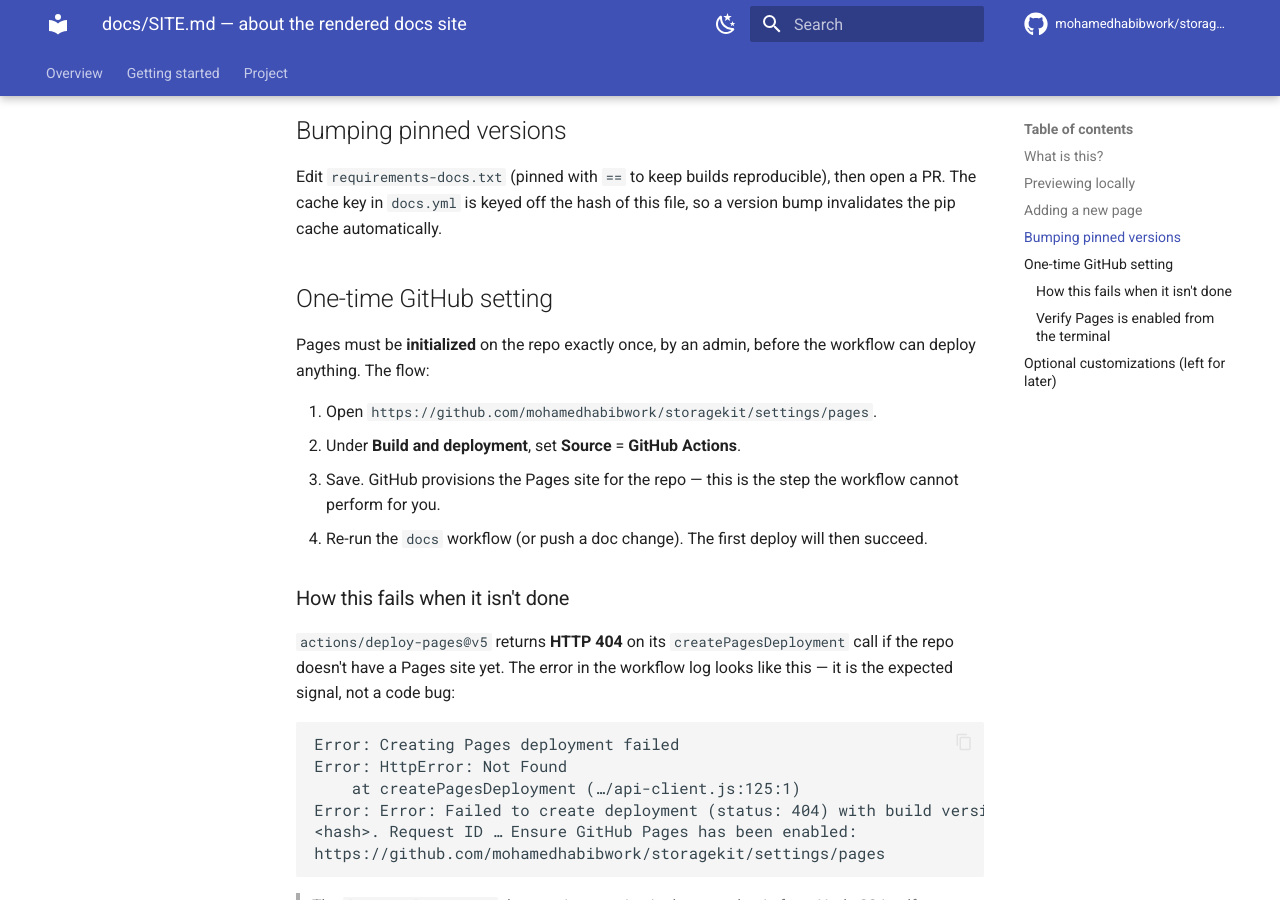
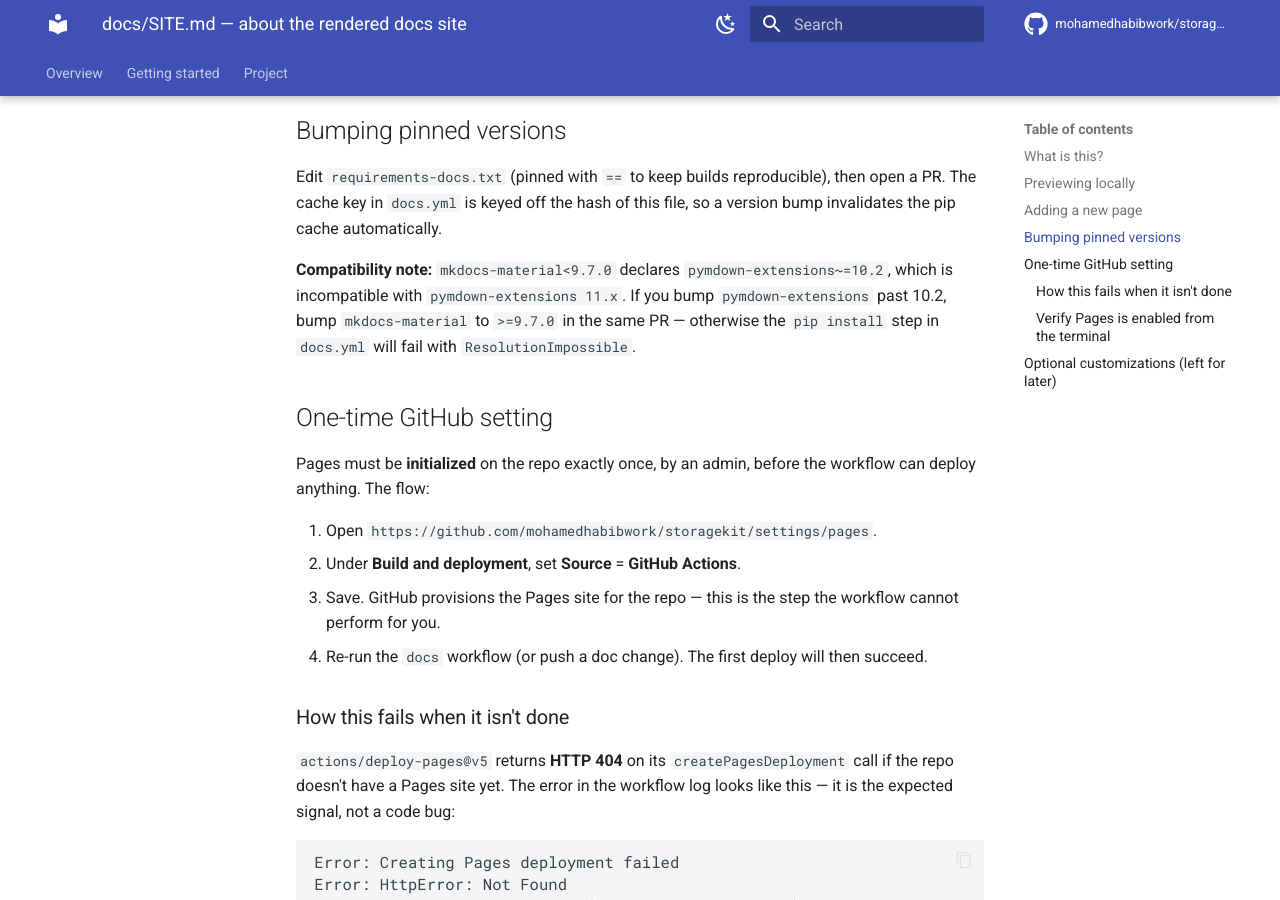
Before and after one commit to mohamedhabibwork/storagekit, an MkDocs documentation site: the page built from docs/SITE.md, in a window 1280 px wide and 900 px high, scrolled down 1569 px. Built offline with MkDocs 1.6.1 and Material for MkDocs 9.7.7, drawn with Linux system fonts in a browser that asks for light colours; comment, search, counter and statistics services are not loaded.

Commit message:
fix(docs): bump mkdocs-material to 9.7.7 for pymdown-extensions 11.x
mkdocs-material<9.7.0 declares pymdown-extensions~=10.2, which conflicts
with the pymdown-extensions==11.0.1 pin from dependabot (#11) and breaks
the docs CI workflow with ResolutionImpossible.

Bump mkdocs-material to 9.7.7 (latest, also relaxes to pymdown-extensions>=10.2),
verified with pip install --dry-run + mkdocs build --strict --clean locally.
Add a compatibility note in requirements-docs.txt and docs/SITE.md so the next
maintainer bumping either pin knows they must move together.

```diff
--- a/docs/SITE.md
+++ b/docs/SITE.md
@@ -57,6 +57,12 @@ reproducible), then open a PR. The cache key in `docs.yml` is keyed off
 the hash of this file, so a version bump invalidates the pip cache
 automatically.
 
+**Compatibility note:** `mkdocs-material<9.7.0` declares
+`pymdown-extensions~=10.2`, which is incompatible with
+`pymdown-extensions 11.x`. If you bump `pymdown-extensions` past 10.2,
+bump `mkdocs-material` to `>=9.7.0` in the same PR — otherwise the
+`pip install` step in `docs.yml` will fail with `ResolutionImpossible`.
+
 ## One-time GitHub setting
 
 Pages must be **initialized** on the repo exactly once, by an admin,
--- a/requirements-docs.txt
+++ b/requirements-docs.txt
@@ -1,5 +1,8 @@
 # Pinned for reproducible MkDocs builds in CI.
 # Bump these in a separate PR when upgrading.
+# NOTE: mkdocs-material<9.7.0 pins pymdown-extensions~=10.2, which is
+# incompatible with pymdown-extensions 11.x. If you bump pymdown-extensions
+# past 10.2, bump mkdocs-material to >=9.7.0 in the same PR.
 mkdocs==1.6.1
-mkdocs-material==9.6.14
+mkdocs-material==9.7.7
 pymdown-extensions==11.0.1
```
